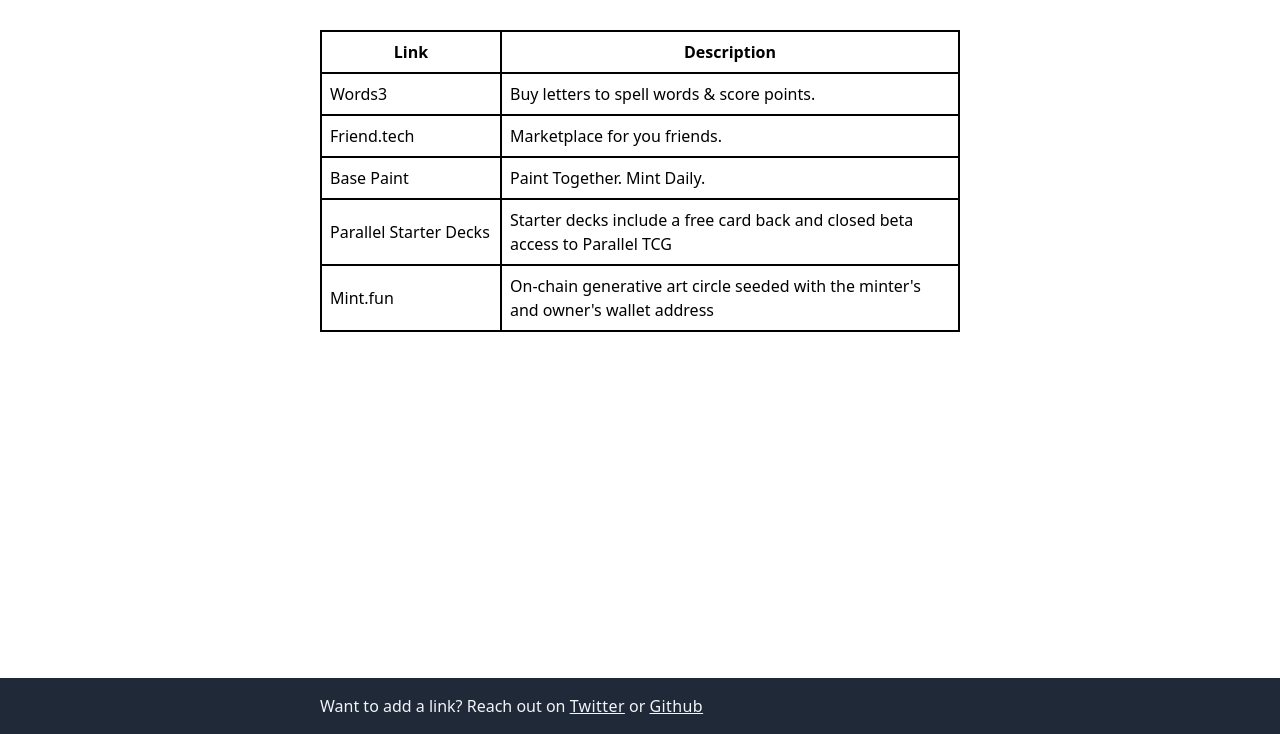
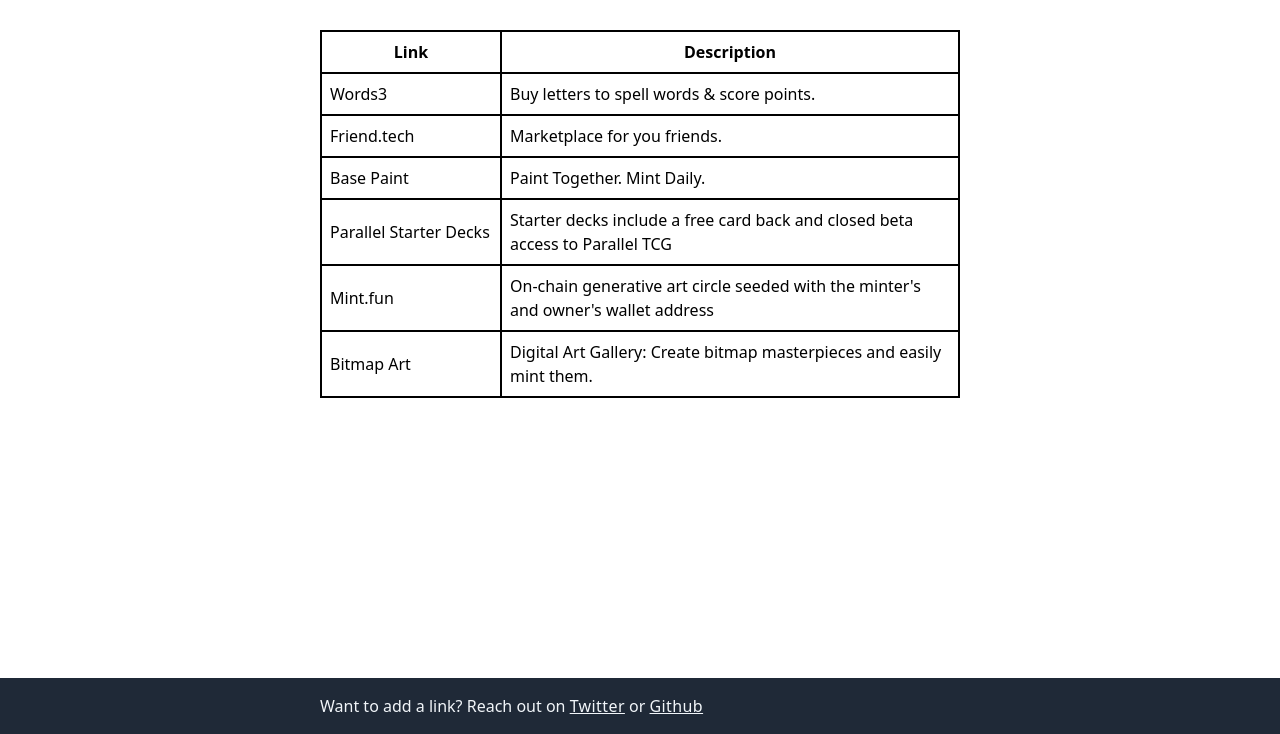
Before and after one commit to jtardioli/baselink, a plain HTML site: page index.html in a window 1280 px wide. Shown: the part 66-800 px from the top of the page. Drawn offline with nearby package versions, Linux system fonts and the light colour scheme.

Commit message:
add my site

```diff
--- a/index.html
+++ b/index.html
@@ -68,6 +68,17 @@
               owner's wallet address
             </td>
           </tr>
+          <tr>
+            <td>
+              <a href="https://bitmap-art.josht.art/" target="_blank"
+                >Bitmap Art</a
+              >
+            </td>
+            <td>
+              Digital Art Gallery: Create bitmap masterpieces and easily mint
+              them.
+            </td>
+          </tr>
           <footer
             class="flex items-center bg-gray-800 h-14 w-full absolute bottom-0 text-slate-100 justify-center"
           >
```
